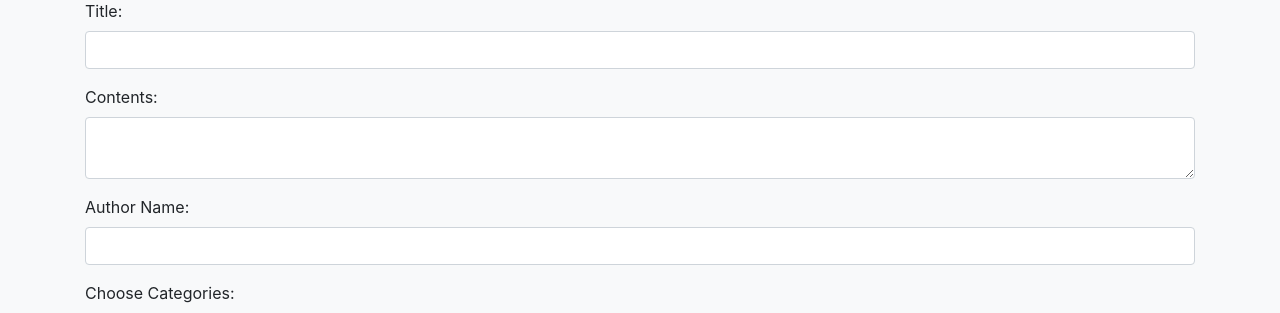
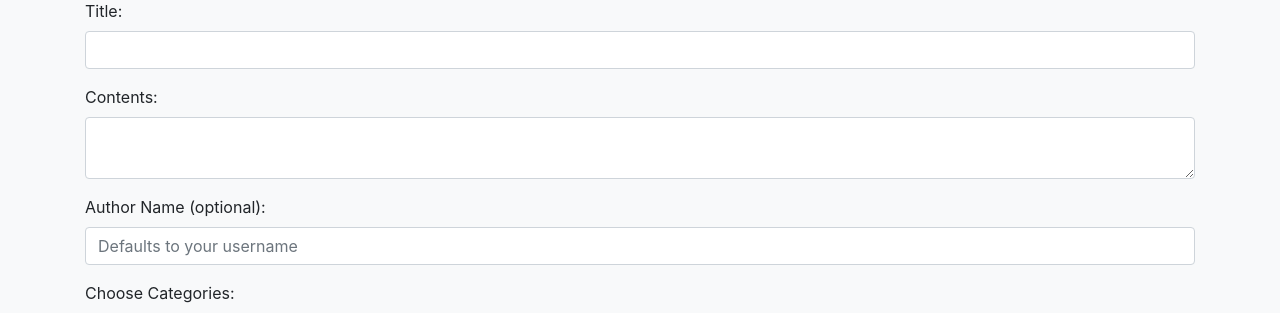
Before and after one commit to subai-ro/UnfakeS, a Flask app: page /submit_article in a window 1280 px wide. Shown: the part 135-448 px from the top of the page. Run offline with Flask 3, Linux system fonts and the light colour scheme; the visitor is signed in with stand-in values (Sample User, id 1); data that the repository does not hold is empty.

Commit message:
Fix database lock issues and make author name optional

```diff
--- a/app.py
+++ b/app.py
@@ -388,22 +388,28 @@ def submit_article():
         try:
             title = request.form.get('title')
             contents = request.form.get('contents')
-            author_name = request.form.get('author_name')
+            author_name = request.form.get('author_name', session['username'])  # Default to current user
             source_link = request.form.get('source_link', '')
             categories = request.form.getlist('categories')
 
-            if not all([title, contents, author_name]):
+            if not all([title, contents]):  # Only title and contents are required now
                 flash("Please fill in all required fields.")
                 return redirect(url_for('submit_article'))
 
+            # Get user ID before starting transaction
+            user_id = get_user_id(session['username'])
+
             conn = get_connection()
             cur = conn.cursor()
+
+            # Set timeout for database operations
+            cur.execute("PRAGMA busy_timeout = 5000")  # 5 second timeout
 
             # Insert article
             cur.execute("""
                 INSERT INTO articles (title, contents, author_name, source_link, submitter_id)
                 VALUES (?, ?, ?, ?, ?)
-            """, (title, contents, author_name, source_link, get_user_id(session['username'])))
+            """, (title, contents, author_name, source_link, user_id))
 
             article_id = cur.lastrowid
 
--- a/templates/submit_article.html
+++ b/templates/submit_article.html
@@ -14,8 +14,8 @@
     <textarea name="contents" class="form-control" required></textarea>
   </div>
   <div class="form-group">
-    <label>Author Name:</label>
-    <input type="text" name="author_name" class="form-control" required>
+    <label>Author Name (optional):</label>
+    <input type="text" name="author_name" class="form-control" placeholder="Defaults to your username">
   </div>
 
   <div class="form-group">
```
